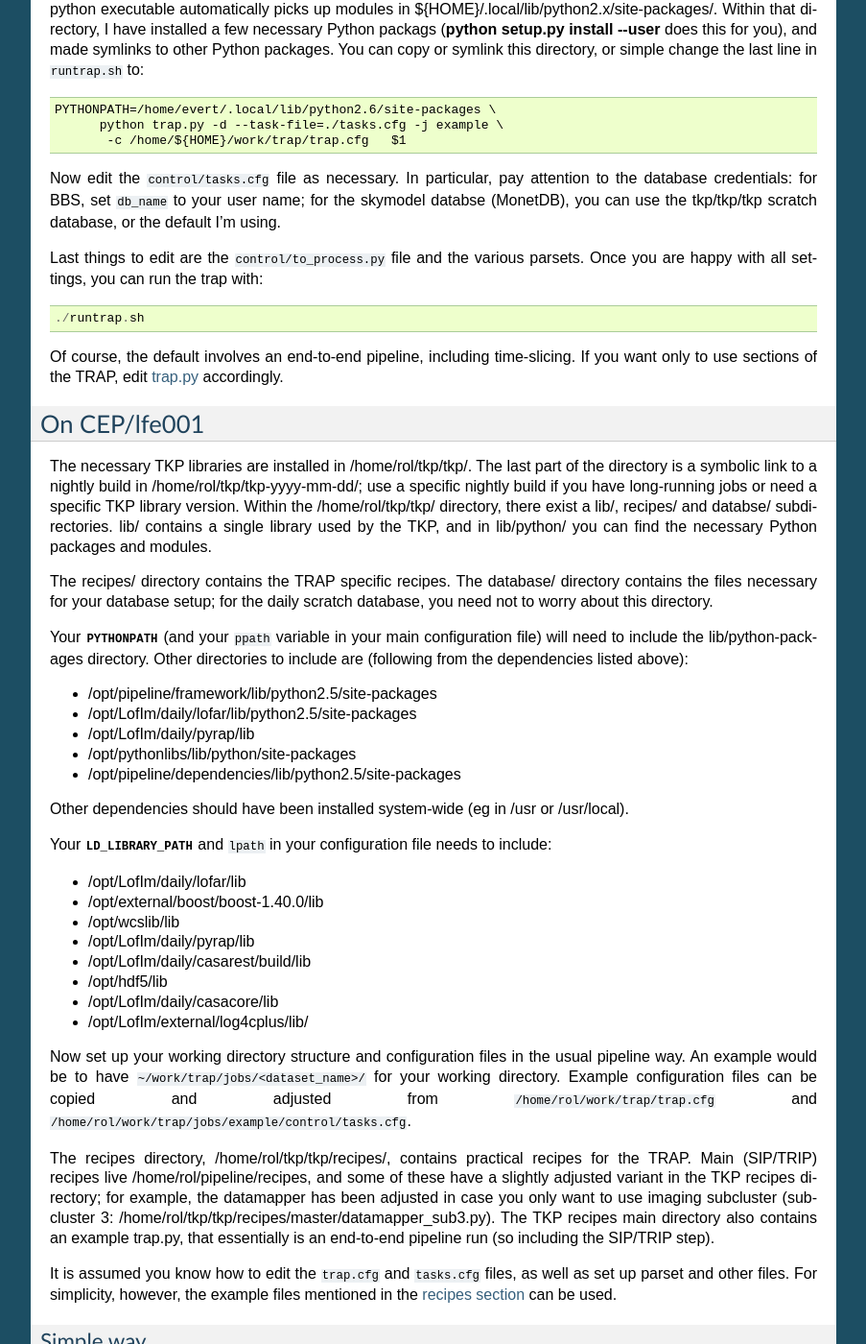
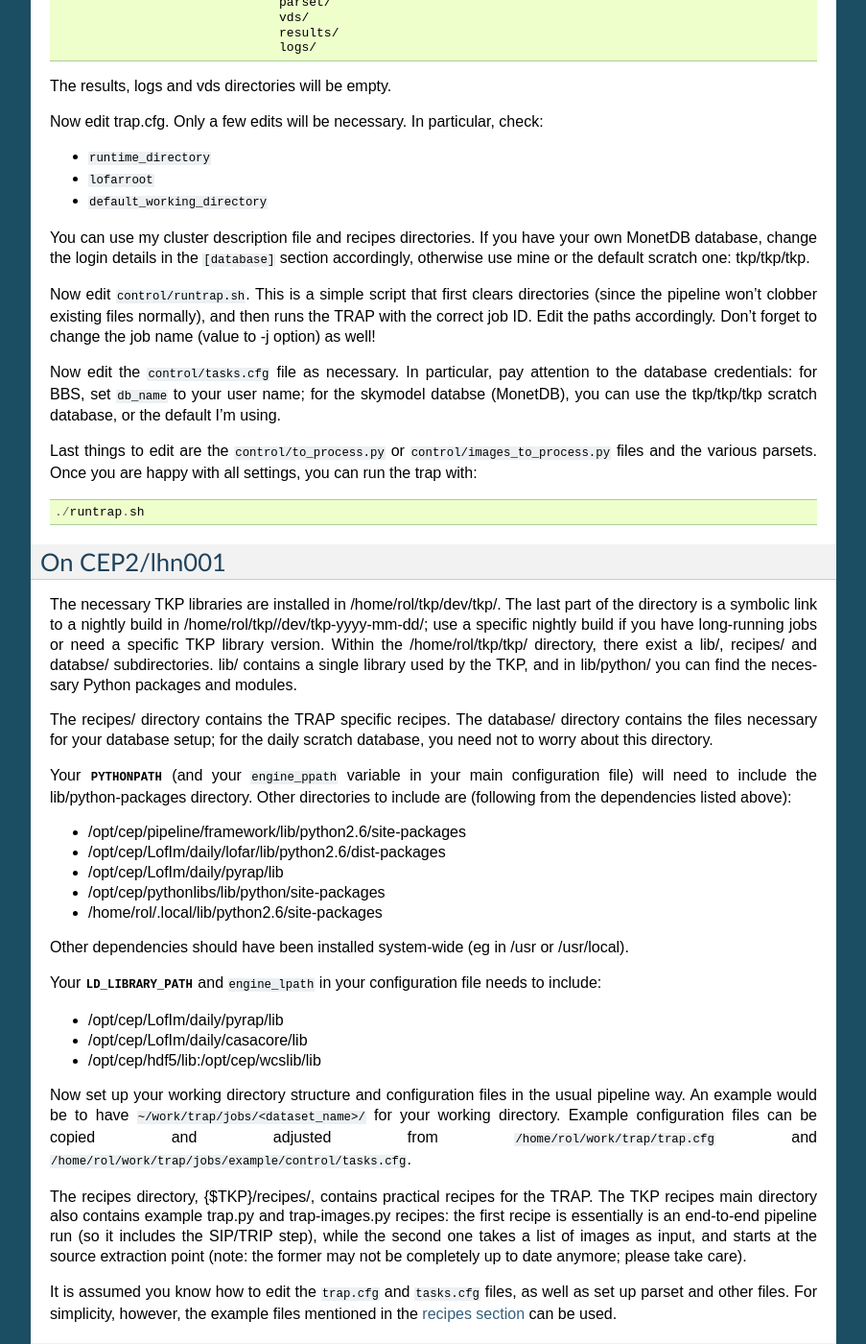
Before and after one commit to transientskp/tkp, a Sphinx documentation site: the page built from documentation/source/setup.rst, in a window 1280 px wide and 1400 px high, scrolled down 2033 px. Shown: the whole window at 96% size, without its empty margins (198-1101 px from the left). Built offline with Sphinx 7.4.7, drawn with Linux system fonts in a browser that asks for light colours; some of the changed text lies outside the part shown.

Commit message:
Updated documentation for TRAP
git-svn-id: http://svn.transientskp.org/code/trap/trunk@2100 2b73c8c1-3922-0410-90dd-bc0a5c6f2ac6

```diff
--- a/documentation/source/setup.rst
+++ b/documentation/source/setup.rst
@@ -1,5 +1,30 @@
 Setup
 =====
+
+Preamble
+--------
+
+A few variables are used in the documentation below, indicating relevant directories that may differ from system to system:
+
+- ${TKP}: the base TKP directory on your system. On the heastro
+  machines, this would be /opt/tkp/dev/tkp, while on CEP2, this is
+  /home/rol/tkp/dev/tkp.
+
+- ${WORK}: your working directory for the pipeline, that is, where the
+  jobs control is kept. For me, this is ${HOME}/work/trap, while for
+  other people, this is often ${HOME}/pipeline_runtime. This directory
+  contains the jobs/ subdirectory, and in my case, the trap.cfg as
+  well.
+
+- ${CONFIG}: the main configuration file for the pipeline
+  framework. It contains sections such as [DEFAULT], [layout],
+  [cluster], [deploy] and [logging]. At the moment, it also contains a
+  [database] section, but this may be removed (keep an eye on this
+  documentation). My configuration file lives at
+  ${HOME}/work/trap/trap.cfg.
+
+Dependencies
+------------
 
 You will need to make sure the following external dependencies exist
 on your system, since these are not included in the TKP repository &
@@ -18,16 +43,13 @@
   interface. See also the section on :ref:`the database
   <database-section>`.
 
-- `Python Louie <http://pypi.python.org/pypi/Louie/1.1>`_ (to be
-  dropped in future versions).
-
 
 On heastro1
 -----------
 
-The necessary TKP libraries are installed in /opt/tkp/tkp/. The last
+The necessary TKP libraries are installed in /opt/tkp/dev/tkp/. The last
 part of this path is a symbolic link to a nightly build in
-/opt/tkp/tkp-yyyy-mm-dd/; use a specific nightly build if you have
+/opt/tkp/dev/tkp-yyyy-mm-dd/; use a specific nightly build if you have
 long-running jobs or need a specific TKP library version. A similar
 structure holds for /opt/LofIm/lofar, which points to
 /opt/LofIm/lofar-yyyy-mm-dd.  Within the /opt/tkp/tkp/ directory,
@@ -38,8 +60,8 @@
 setup files.
 
 
-Your :envvar:`PYTHONPATH` (and your ``ppath`` variable in your main
-configuration file) will need to include the
+Your :envvar:`PYTHONPATH` and the ``ppath`` variable in your main
+configuration file will need to include the
 lib/python directory. Other directories to include
 are (following from the dependencies listed above):
 
@@ -62,18 +84,21 @@
 
 
 Now set up your working directory structure and configuration files in
-the usual pipeline way. An example would be
-:file:`~/work/trap/jobs/<dataset_name>/` for your working
-directory. Example configuration files can be copied and adjusted from
-:file:`/home/evert/work/trap/trap.cfg` and
+the usual pipeline way.  Example configuration files can be copied and
+adjusted from :file:`/home/evert/work/trap/trap.cfg` and
 :file:`/home/evert/work/trap/jobs/example/control/tasks.cfg`.
 
-The recipes directory, :file:`/opt/tkp/tkp/recipes/`, contains practical
-recipes for the TRAP. The main (SIP/TRIP) recipes live
-:file:`/opt/pipeline/recipes`, but some of these have a slightly adjusted
-variant in the TKP recipes directory. The TKP recipes main directory
-also contains an example trap.py, that essentially is an end-to-end
-pipeline run (so it includes the SIP/TRIP step).
+The recipes directory, :file:`${TKP}/recipes/`, contains practical
+recipes for the TRAP; these are in the master and nodes subdirectories
+(frontend and compute node recipes). The main (SIP/TRIP) recipes can
+be found in :file:`/opt/pipeline/recipes`, but some of these have a
+slightly adjusted variant in the TKP recipes directory. The TKP
+recipes main directory also contains example trap.py and
+trap-images.py recipes: the first recipe is essentially is an
+end-to-end pipeline run (so it includes the SIP/TRIP step), while the
+second one takes a list of images as input, and starts at the source
+extraction point (note: the former may not be completely up to date
+anymore; please take care).
 
 It is assumed you know how to edit the :file:`trap.cfg` and :file:`tasks.cfg`
 files, as well as set up parset and other files. For simplicity,
@@ -135,50 +160,33 @@
 scratch one: tkp/tkp/tkp.
 
 
-Now edit :file:`control/runtrap.sh`. This is a simple script that first clears
-directories (since the pipeline won't clobber existing files
-normally), and then runs the TRAP with the correct job ID. Edit the
-paths accordingly.
-
-You will notice there is no :envvar:`PYTHONPATH` in the shell
-script. I use the convenience that for Python 2.6 and 2.7, the python
-executable automatically picks up modules in
-${HOME}/.local/lib/python2.x/site-packages/. Within that directory, I
-have installed a few necessary Python packags (:command:`python
-setup.py install --user` does this for you), and made symlinks to
-other Python packages. You can copy or symlink this directory, or
-simple change the last line in :file:`runtrap.sh` to::
-
-    PYTHONPATH=/home/evert/.local/lib/python2.6/site-packages \
-          python trap.py -d --task-file=./tasks.cfg -j example \
-           -c /home/${HOME}/work/trap/trap.cfg   $1
-
+Now edit :file:`control/runtrap.sh`. This is a simple script that
+first clears directories (since the pipeline won't clobber existing
+files normally), and then runs the TRAP with the correct job ID. Edit
+the paths accordingly. Don't forget to change the job name (value to
+-j option) as well!
 
 Now edit the :file:`control/tasks.cfg` file as necessary. In
 particular, pay attention to the database credentials: for BBS, set
 ``db_name`` to your user name; for the skymodel databse (MonetDB), you
 can use the tkp/tkp/tkp scratch database, or the default I'm using.
 
-Last things to edit are the :file:`control/to_process.py` file and the
-various parsets. Once you are happy with all settings, you can run the
-trap with::
+Last things to edit are the :file:`control/to_process.py` or
+:file:`control/images_to_process.py` files and the various
+parsets. Once you are happy with all settings, you can run the trap
+with::
 
     ./runtrap.sh
 
 
-Of course, the default involves an end-to-end pipeline, including
-time-slicing. If you want only to use sections of the TRAP, edit
-`trap.py <trap_py.rst>`_ accordingly.
 
 
-
-
-On CEP/lfe001
+On CEP2/lhn001
 -------------
 
-The necessary TKP libraries are installed in /home/rol/tkp/tkp/. The
+The necessary TKP libraries are installed in /home/rol/tkp/dev/tkp/. The
 last part of the directory is a symbolic link to a nightly build in
-/home/rol/tkp/tkp-yyyy-mm-dd/; use a specific nightly build if you
+/home/rol/tkp//dev/tkp-yyyy-mm-dd/; use a specific nightly build if you
 have long-running jobs or need a specific TKP library version. Within
 the /home/rol/tkp/tkp/ directory, there exist a lib/, recipes/ and
 databse/ subdirectories. lib/ contains a single library used by the
@@ -190,41 +198,31 @@
 setup; for the daily scratch database, you need not to worry about
 this directory.
 
-Your :envvar:`PYTHONPATH` (and your ``ppath`` variable in your main
+Your :envvar:`PYTHONPATH` (and your ``engine_ppath`` variable in your main
 configuration file) will need to include the
 lib/python-packages directory. Other directories to include
 are (following from the dependencies listed above):
 
-- /opt/pipeline/framework/lib/python2.5/site-packages
+- /opt/cep/pipeline/framework/lib/python2.6/site-packages
 
-- /opt/LofIm/daily/lofar/lib/python2.5/site-packages
+- /opt/cep/LofIm/daily/lofar/lib/python2.6/dist-packages
 
-- /opt/LofIm/daily/pyrap/lib
+- /opt/cep/LofIm/daily/pyrap/lib
 
-- /opt/pythonlibs/lib/python/site-packages
+- /opt/cep/pythonlibs/lib/python/site-packages
 
-- /opt/pipeline/dependencies/lib/python2.5/site-packages
+- /home/rol/.local/lib/python2.6/site-packages
 
 Other dependencies should have been installed system-wide (eg in /usr
 or /usr/local).
 
-Your :envvar:`LD_LIBRARY_PATH` and ``lpath`` in your configuration file needs to include:
+Your :envvar:`LD_LIBRARY_PATH` and ``engine_lpath`` in your configuration file needs to include:
 
-- /opt/LofIm/daily/lofar/lib
+- /opt/cep/LofIm/daily/pyrap/lib
 
-- /opt/external/boost/boost-1.40.0/lib
+- /opt/cep/LofIm/daily/casacore/lib
 
-- /opt/wcslib/lib
-
-- /opt/LofIm/daily/pyrap/lib
-
-- /opt/LofIm/daily/casarest/build/lib
-
-- /opt/hdf5/lib
-
-- /opt/LofIm/daily/casacore/lib
-
-- /opt/LofIm/external/log4cplus/lib/
+- /opt/cep/hdf5/lib:/opt/cep/wcslib/lib
 
 
 Now set up your working directory structure and configuration files in
@@ -234,19 +232,18 @@
 ``/home/rol/work/trap/trap.cfg`` and
 ``/home/rol/work/trap/jobs/example/control/tasks.cfg``.
 
-The recipes directory, /home/rol/tkp/tkp/recipes/, contains practical
-recipes for the TRAP. Main (SIP/TRIP) recipes live
-/home/rol/pipeline/recipes, and some of these have a slightly adjusted
-variant in the TKP recipes directory; for example, the datamapper has
-been adjusted in case you only want to use imaging subcluster
-(subcluster 3:
-/home/rol/tkp/tkp/recipes/master/datamapper_sub3.py). The TKP recipes
-main directory also contains an example trap.py, that essentially is
-an end-to-end pipeline run (so including the SIP/TRIP step).
+The recipes directory, {$TKP}/recipes/, contains practical recipes for
+the TRAP.  The TKP recipes main directory also contains example
+trap.py and trap-images.py recipes: the first recipe is essentially is
+an end-to-end pipeline run (so it includes the SIP/TRIP step), while
+the second one takes a list of images as input, and starts at the
+source extraction point (note: the former may not be completely up to
+date anymore; please take care).
 
-It is assumed you know how to edit the :file:`trap.cfg` and :file:`tasks.cfg`
-files, as well as set up parset and other files. For simplicity,
-however, the example files mentioned in the :ref:`recipes section <recipes-section>` can be used.
+It is assumed you know how to edit the :file:`trap.cfg` and
+:file:`tasks.cfg` files, as well as set up parset and other files. For
+simplicity, however, the example files mentioned in the :ref:`recipes
+section <recipes-section>` can be used.
 
 
 .. _cep-simple-way:
@@ -259,14 +256,14 @@
 various PATHs are longer, since less software is installed in default
 system directories.
 
-This describes a copy-paste way to get the trap running on CEP/lfe001
+This describes a copy-paste way to get the trap running on CEP2/lhn001
 essentially by copying my setup and adjust a few PATHs
 accordingly. The PATH set up is done slightly different than the
 previous section, but in essence is the same.
 
 Firstly, lay out the usual pipeline directory structure::
 
-    $HOME/work/trap/jobs/<job-id>
+    ${WORK}/jobs/<job-id>
 
 where job-id is probably named after the dataset you want to process.
 
@@ -314,11 +311,12 @@
 normally), and then runs the TRAP with the correct job ID. Edit the
 paths to your data directories accordingly. There is both a PYTHONPATH
 and a LD_LIBRARY_PATH in front of the main executable; these should be
-fine.
+fine. Don't forget to change the job name (value to -j option) as
+well!
 
-Now edit the ``control/tasks.cfg`` file as necessary. In particular,
-pay attention to the database credentials. In particular, for BBS, set
-``db_name`` to your user name.
+Now edit the ``control/tasks.cfg`` file as necessary. Pay attention to
+the database credentials. In particular, for BBS, set ``db_name`` to
+your user name.
 
 Last things to edit are the ``control/to_process.py`` file and the
 parsets. Once you are happy with all settings, you can run the trap
```
Also changed, not shown: documentation/source/database.rst (+12 -5 lines), documentation/source/introduction.rst (+23 -13 lines), documentation/source/recipes.rst (+21 -17 lines).
